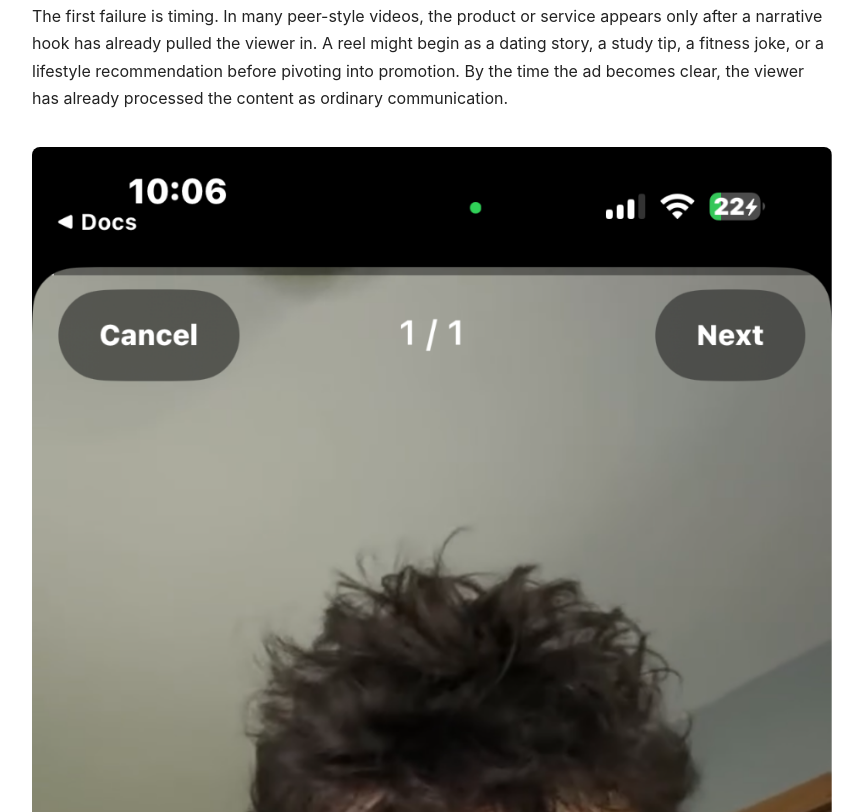
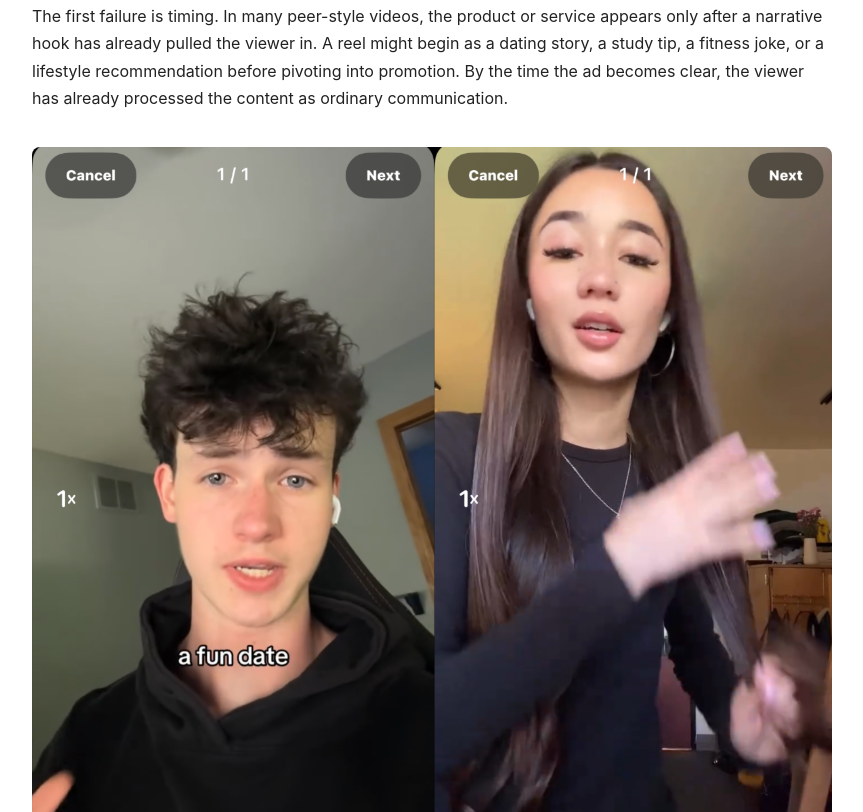
Before and after one commit to josh-shavs/social-media-advertising-big-26, a plain HTML site: page index.html in a window 1280 px wide. Shown: the part 3908-4720 px from the top of the page, without its empty margins (208-1071 px from the left). Drawn offline with Linux system fonts and the light colour scheme.

Commit message:
Update index.html

```diff
--- a/index.html
+++ b/index.html
@@ -155,7 +155,7 @@ These rules are built around three practical assumptions. First, consumers can r
 <p>
 The first failure is timing. In many peer-style videos, the product or service appears only after a narrative hook has already pulled the viewer in. A reel might begin as a dating story, a study tip, a fitness joke, or a lifestyle recommendation before pivoting into promotion. By the time the ad becomes clear, the viewer has already processed the content as ordinary communication.
 </p>
-<img src="images/dualugc.png" style="width:100%; border-radius:8px; margin: 20px 0;">
+<img src="images/dualugc2.png" style="width:100%; border-radius:8px; margin: 20px 0;">
 <p style="font-size: 13px; color: #666; text-align: center; margin-top: -10px;">
 
 In the reels I sampled, promotional elements appeared more than halfway through the video on average.
```
